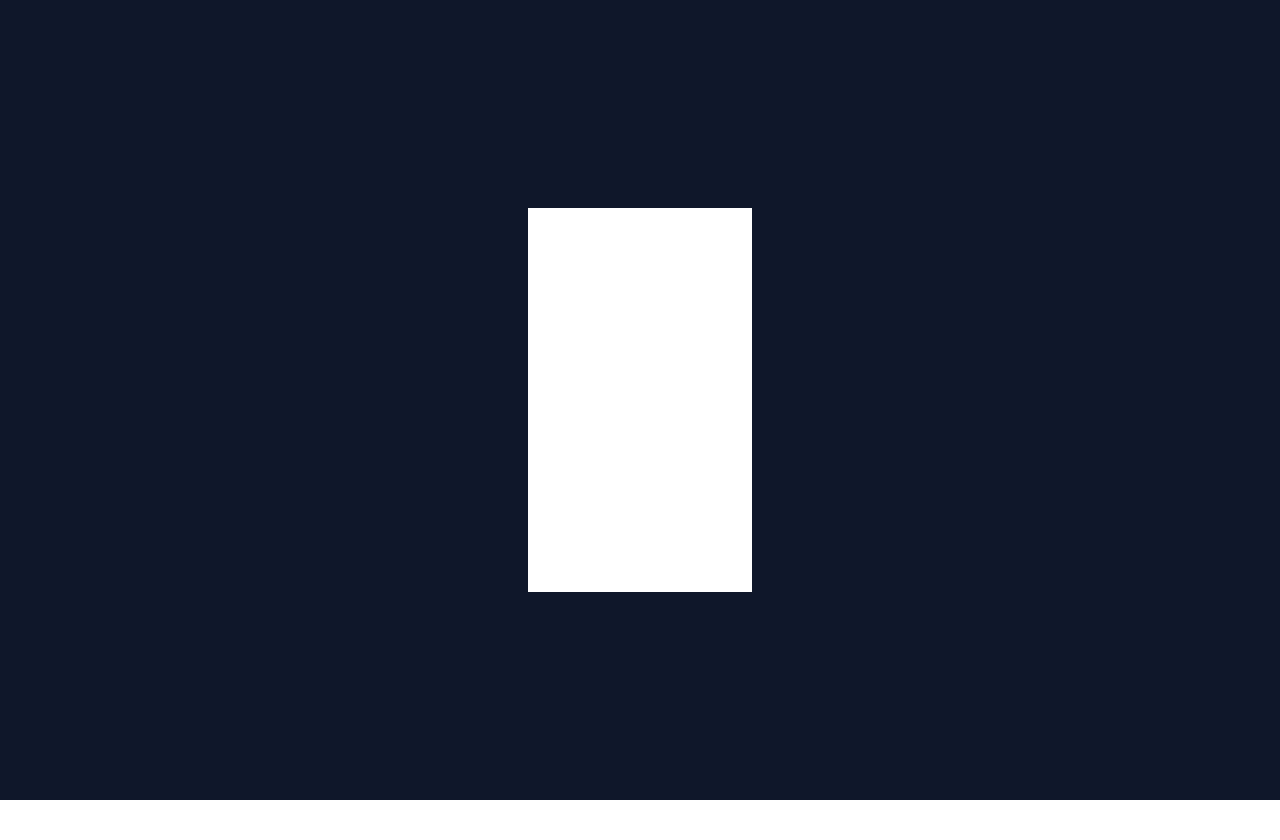
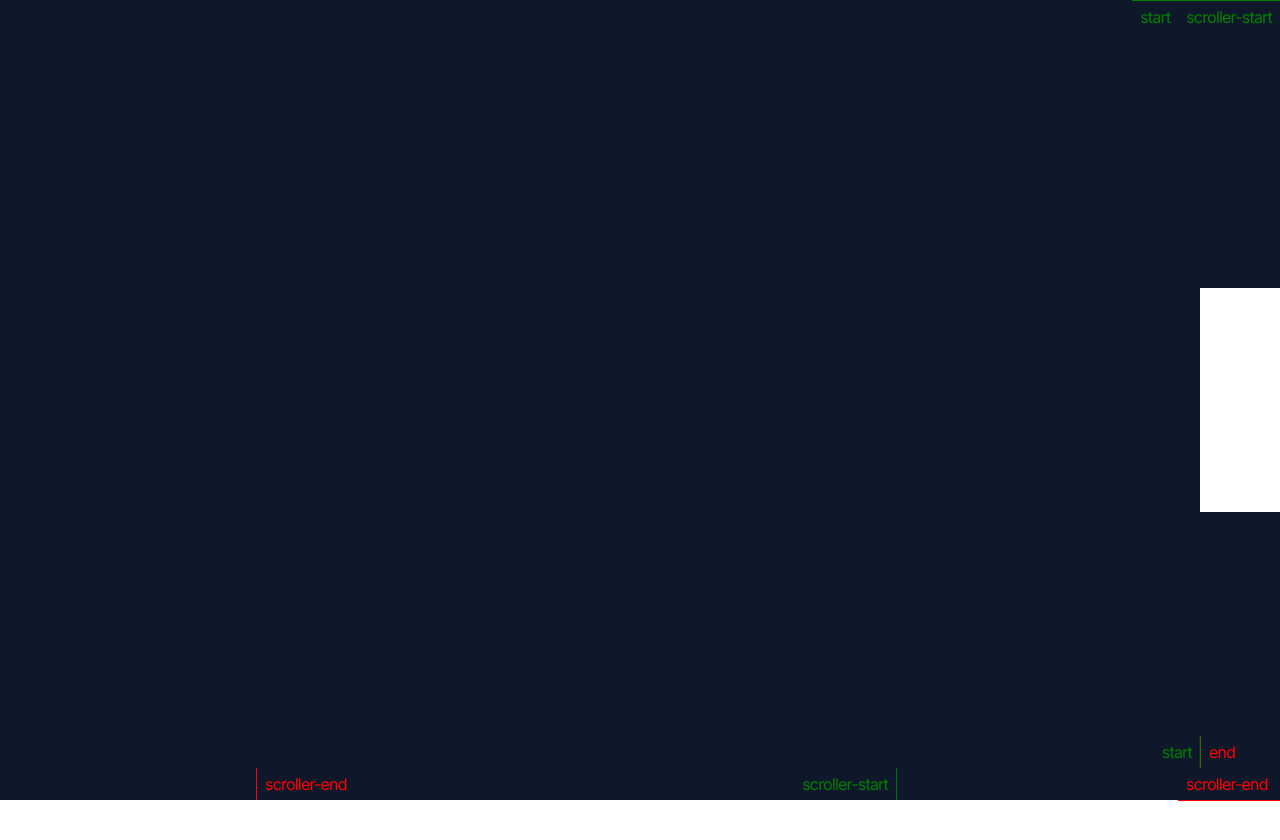
Before and after one commit to 99Rafick/podcast, a Vue app: page / in a window 1280 px wide. Shown: the top 840 px of the page. Before the commit the page ends 800 px from the top, so only its background shows below. Built offline with nearby package versions, Linux system fonts and the light colour scheme.

Commit message:
test gsap

```diff
--- a/src/App.vue
+++ b/src/App.vue
@@ -1,12 +1,66 @@
 
 <template>
-  <main class="w-screen relative h-screen overflow-hidden">
-      <div class="w-full h-full flex items-center justify-center bg-slate-900">
+  <main class="w-screen relative object-cover h-screen">
+      <div id="content" class="w-[7000px] relative h-full bg-slate-900">
+          <!-- <PodcastCard></PodcastCard>
           <PodcastCard></PodcastCard>
+          <PodcastCard></PodcastCard>
+          <PodcastCard></PodcastCard>
+          <PodcastCard id="box1" :active="true"></PodcastCard>
+          <PodcastCard></PodcastCard>
+          <PodcastCard></PodcastCard>
+          <PodcastCard></PodcastCard>
+          <PodcastCard></PodcastCard> -->
+
+          <div  class="box1 w-56 z-[3] absolute top-1/2 left-[1200px] -translate-y-1/2 h-56 bg-white"></div>
       </div>
   </main>
 </template>
 
 <script setup>
-import PodcastCard from '@/components/PodcastCard.vue'
+// import PodcastCard from '@/components/PodcastCard.vue'
+import gsap from 'gsap';
+import ScrollTrigger from "gsap/ScrollTrigger";
+import { onMounted } from 'vue';
+
+
+gsap.registerPlugin(ScrollTrigger)
+
+onMounted(() => {
+  const content = document.querySelector('#content')
+
+
+  let scrollTween = gsap.to(content, {
+    xPercent: -100,
+    x: () => window.innerWidth,
+    ease: "none", // <-- IMPORTANT!
+    scrollTrigger: {
+      pin: "main",
+      trigger: "main",
+      start: "left left",
+      end: () => `+=${content.offsetWidth} bottom`,
+      scrub: 1,
+      markers: true,
+    }
+  });
+
+  const tl = gsap.timeline({
+    scrollTrigger: {
+        trigger: ".box1",
+        start: "left 70%",
+        end: "left 20%",
+        scrub: 1,
+        containerAnimation: scrollTween,
+        markers: true
+    },
+});
+
+tl.to(".box1", {
+    rotation: 360,
+    duration: 1
+});
+
+
+
+})
 </script>
--- a/src/assets/base.css
+++ b/src/assets/base.css
@@ -23,11 +23,5 @@ body {
   min-height: 100vh;
   color: var(--color-text);
   background: var(--color-background);
-  transition:
-    color 0.5s,
-    background-color 0.5s;
   font-size: 1em;
-  text-rendering: optimizeLegibility;
-  -webkit-font-smoothing: antialiased;
-  -moz-osx-font-smoothing: grayscale;
 }
--- a/src/components/PodcastCard.vue
+++ b/src/components/PodcastCard.vue
@@ -1,9 +1,18 @@
 <template>
-    <div class="h-96 w-56 bg-white">
+    <div :class="['h-96 w-72 flex-none cursor-pointer rounded-3xl overflow-hidden relative',
+        {'bg-white scale-[0.85]': !active, 'bg-purple-600': active}
+    ]">
+        <div class="h-16 w-full translate-y-full  transition duration-150 ease-in-out bg-white absolute bottom-0">
 
+        </div>
     </div>
 </template>
 
-<script>
-
+<script setup>
+    const props = defineProps({
+        active: {
+            type: Boolean,
+            value: () => false,
+        }
+    })
 </script>
```
